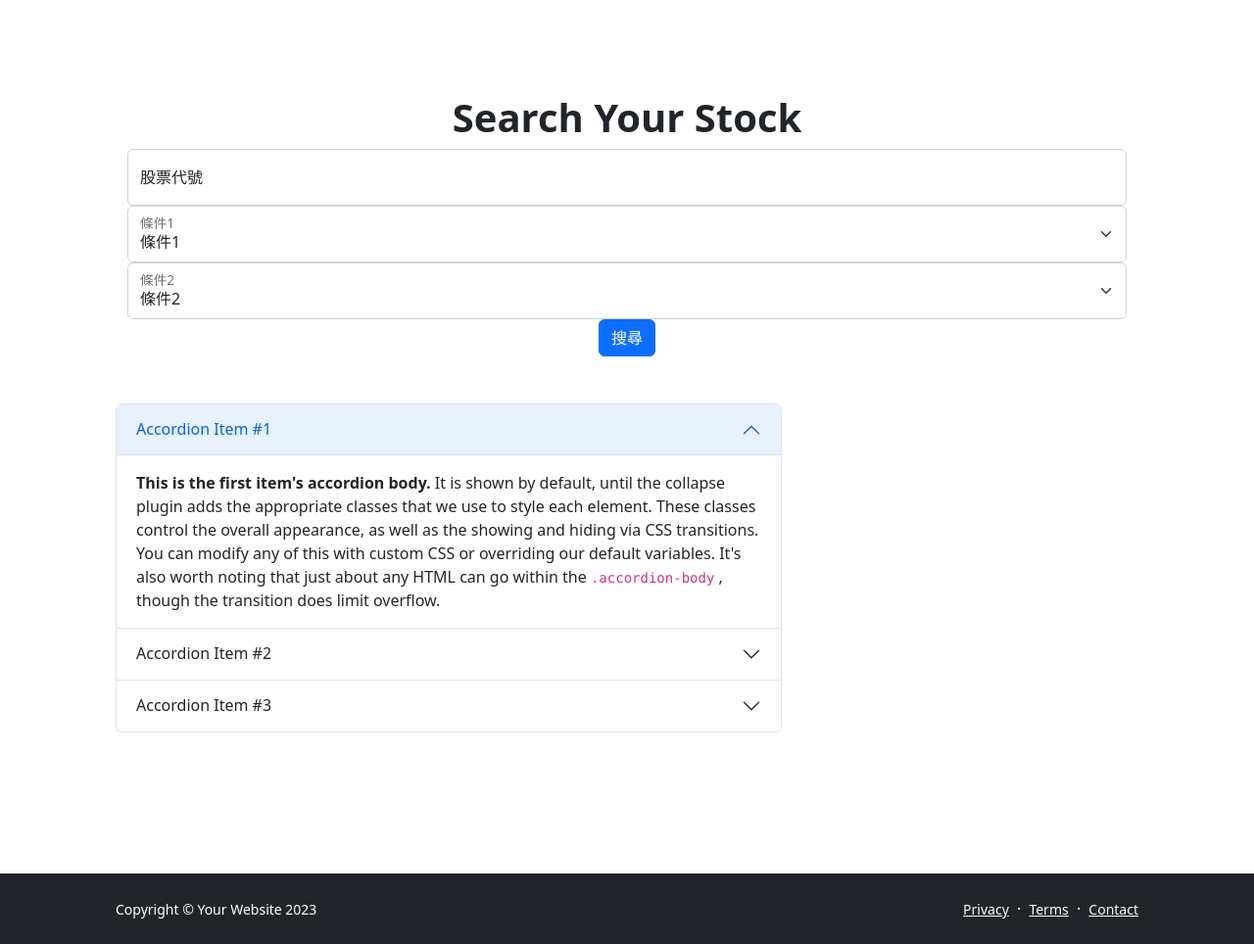
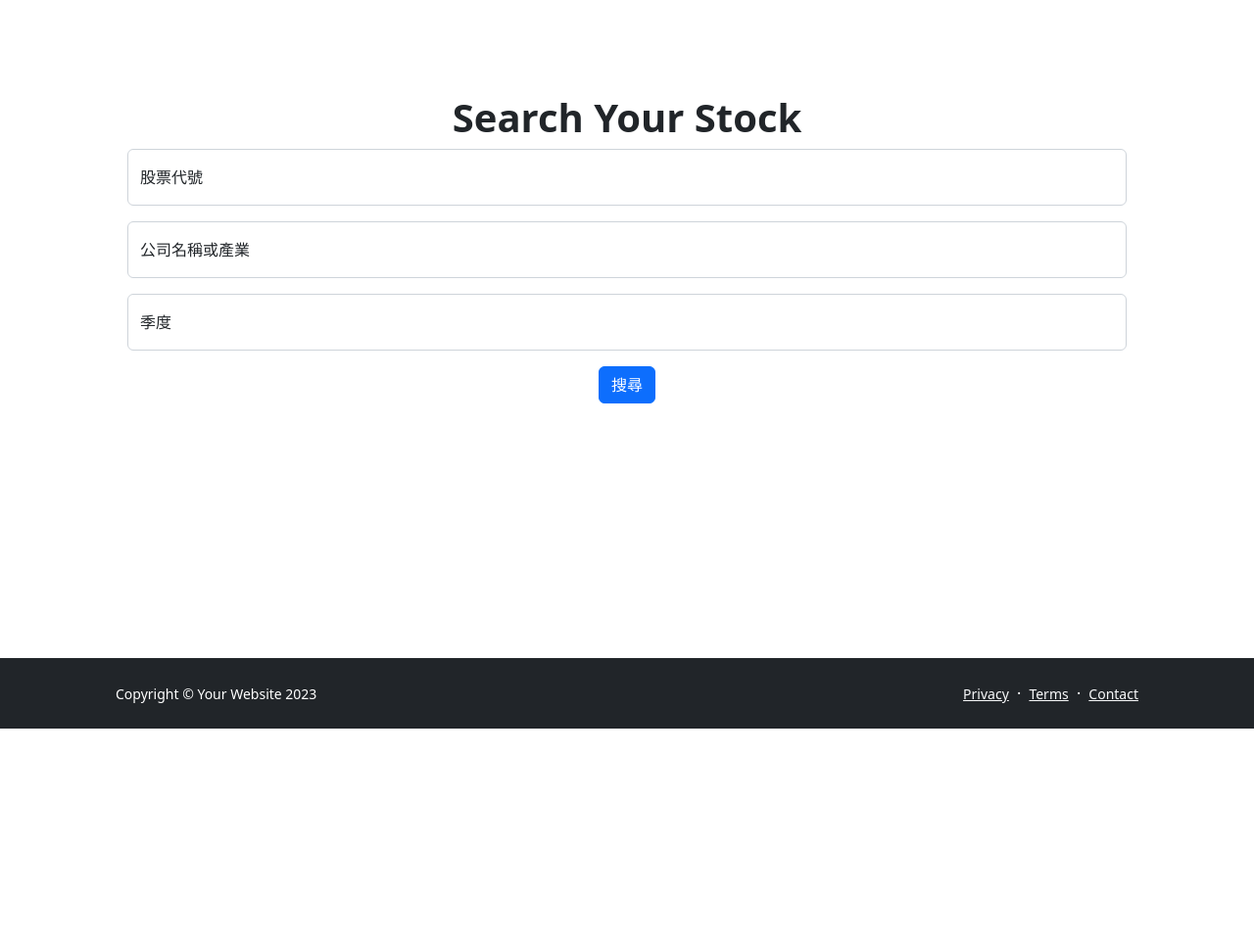
Before and after one commit to MinYouHo/DB_Team12, a PHP site: page /search.php in a window 1280 px wide. Shown: the part 56-1020 px from the top of the page at 98% size. After the commit the page ends 800 px from the top, so only its background shows below. Run offline with PHP 8.4, Linux system fonts and the light colour scheme.

Commit message:
搜尋條件 基本

```diff
--- a/startbootstrap-modern-business-gh-pages/search.php
+++ b/startbootstrap-modern-business-gh-pages/search.php
@@ -17,85 +17,83 @@
     <main class="flex-shrink-0">
         <!-- Navigation-->
         <?php require 'navigation.php'; ?>
+        <?php require 'config.php'; ?>
+
         <!-- Page Content-->
         <section class="py-5">
             <div class="container px-5 my-5">
                 <div class="text-center mb-5">
-                        <h1 class="fw-bolder">Search Your Stock
-                        </h1>
+                    <h1 class="fw-bolder">Search Your Stock</h1>
                     <div class="container">
-                            <form class="stock-search-form">
-                                <thead>
-                                    <div class="form-floating">
-                                        <input type="text" class="form-control" id="stockCode" placeholder="股票代號">
+                        <form id="stock-search-form" method="POST">
+                            <div class="form-floating mb-3">
+                                <input type="text" class="form-control" id="stockCode" name="stockCode" placeholder="股票代號">
                                 <label for="stockCode">股票代號</label>
                             </div>
-                                    <div class="form-floating">
-                                        <select class="form-select" id="condition1">
-                                            <option selected>條件1</option>
-                                            <option value="1">選項1</option>
-                                            <option value="2">選項2</option>
-                                            <option value="3">選項3</option>
-                                        </select>
-                                        <label for="condition1">條件1</label>
+                            <div class="form-floating mb-3">
+                                <input type="text" class="form-control" id="companyName" name="companyName" placeholder="公司名稱或產業">
+                                <label for="companyName">公司名稱或產業</label>
                             </div>
-                                    <div class="form-floating">
-                                        <select class="form-select" id="condition2">
-                                            <option selected>條件2</option>
-                                            <option value="1">選項1</option>
-                                            <option value="2">選項2</option>
-                                            <option value="3">選項3</option>
-                                        </select>
-                                        <label for="condition2">條件2</label>
+                            <div class="form-floating mb-3">
+                                <input type="text" class="form-control" id="quarter" name="quarter" placeholder="季度">
+                                <label for="quarter">季度</label>
                             </div>
                             <button type="submit" class="btn btn-primary">搜尋</button>
-                                </thead>
                         </form>
-                        </div>
-                    </div>
-                    <div class="row gx-5">
-                        <div class="col-xl-8">
-                            <!-- FAQ Accordion 1-->
-                            <div class="accordion mb-5" id="accordionExample">
-                                <div class="accordion-item">
-                                    <h3 class="accordion-header" id="headingOne"><button class="accordion-button" type="button" data-bs-toggle="collapse" data-bs-target="#collapseOne" aria-expanded="true" aria-controls="collapseOne">Accordion Item #1</button></h3>
-                                    <div class="accordion-collapse collapse show" id="collapseOne" aria-labelledby="headingOne" data-bs-parent="#accordionExample">
-                                        <div class="accordion-body">
-                                            <strong>This is the first item's accordion body.</strong>
-                                            It is shown by default, until the collapse plugin adds the appropriate classes that we use to style each element. These classes control the overall appearance, as well as the showing and hiding via CSS transitions. You can modify any of this with custom CSS or overriding our default variables. It's also worth noting that just about any HTML can go within the
-                                            <code>.accordion-body</code>
-                                            , though the transition does limit overflow.
-                                        </div>
-                                    </div>
-                                </div>
-                                <div class="accordion-item">
-                                    <h3 class="accordion-header" id="headingTwo"><button class="accordion-button collapsed" type="button" data-bs-toggle="collapse" data-bs-target="#collapseTwo" aria-expanded="false" aria-controls="collapseTwo">Accordion Item #2</button></h3>
-                                    <div class="accordion-collapse collapse" id="collapseTwo" aria-labelledby="headingTwo" data-bs-parent="#accordionExample">
-                                        <div class="accordion-body">
-                                            <strong>This is the second item's accordion body.</strong>
-                                            It is hidden by default, until the collapse plugin adds the appropriate classes that we use to style each element. These classes control the overall appearance, as well as the showing and hiding via CSS transitions. You can modify any of this with custom CSS or overriding our default variables. It's also worth noting that just about any HTML can go within the
-                                            <code>.accordion-body</code>
-                                            , though the transition does limit overflow.
-                                        </div>
-                                    </div>
-                                </div>
-                                <div class="accordion-item">
-                                    <h3 class="accordion-header" id="headingThree"><button class="accordion-button collapsed" type="button" data-bs-toggle="collapse" data-bs-target="#collapseThree" aria-expanded="false" aria-controls="collapseThree">Accordion Item #3</button></h3>
-                                    <div class="accordion-collapse collapse" id="collapseThree" aria-labelledby="headingThree" data-bs-parent="#accordionExample">
-                                        <div class="accordion-body">
-                                            <strong>This is the third item's accordion body.</strong>
-                                            It is hidden by default, until the collapse plugin adds the appropriate classes that we use to style each element. These classes control the overall appearance, as well as the showing and hiding via CSS transitions. You can modify any of this with custom CSS or overriding our default variables. It's also worth noting that just about any HTML can go within the
-                                            <code>.accordion-body</code>
-                                            , though the transition does limit overflow.
-                                        </div>
-                                    </div>
-                                </div>
-                            </div>
                     </div>
                 </div>
             </div>
         </section>
+
+        <div class="container px-5 my-5">
+            <div id="result">
+                <?php
+                if ($_SERVER["REQUEST_METHOD"] == "POST") {
+                    $stockCode = $_POST['stockCode'];
+                    $companyName = $_POST['companyName'];
+                    $quarter = $_POST['quarter'];
+
+                    $query = '';
+
+                    if ($stockCode && $quarter) {
+                        $query = "SELECT Quarter.CompanyID, Quarter.Quarter, Quarter.MarketValue, Quarter.Dividend, Quarter.EPS, Quarter.BVPS, Quarter.Sale FROM Quarter WHERE Quarter.CompanyID = '$stockCode' AND Quarter.Quarter = '$quarter'";
+                    } elseif ($stockCode) {
+                        $query = "SELECT Quarter.CompanyID, Quarter.Quarter, Quarter.MarketValue, Quarter.Dividend, Quarter.EPS, Quarter.BVPS, Quarter.Sale FROM Quarter WHERE Quarter.CompanyID = '$stockCode'";
+                    } elseif ($companyName) {
+                        $query = "SELECT Company.CompanyID, Company.CompanyName, Company.Industry, Quarter.Quarter, Quarter.MarketValue, Quarter.Dividend, Quarter.EPS, Quarter.BVPS, Quarter.Sale FROM Company LEFT JOIN Quarter ON Company.CompanyID = Quarter.CompanyID WHERE Company.CompanyName = '$companyName' OR Company.Industry = '$companyName'";
+                    } else {
+                        echo '<p>請輸入搜尋條件</p>';
+                        return;
+                    }
+
+                    $result = $conn->query($query);
+
+                    if ($result->num_rows > 0) {
+                        echo '<table class="table table-striped">';
+                        echo '<thead><tr>';
+                        $fields = $result->fetch_fields();
+                        foreach ($fields as $field) {
+                            echo '<th>' . $field->name . '</th>';
+                        }
+                        echo '</tr></thead>';
+                        echo '<tbody>';
+                        while ($row = $result->fetch_assoc()) {
+                            echo '<tr>';
+                            foreach ($row as $value) {
+                                echo '<td>' . $value . '</td>';
+                            }
+                            echo '</tr>';
+                        }
+                        echo '</tbody></table>';
+                    } else {
+                        echo '<p>沒有找到符合的資料</p>';
+                    }
+                }
+                ?>
+            </div>
+        </div>
     </main>
+
     <!-- Footer-->
     <footer class="bg-dark py-4 mt-auto">
         <div class="container px-5">
```
Also changed, not shown: startbootstrap-modern-business-gh-pages/dosearch.php (added, +30 -0 lines), startbootstrap-modern-business-gh-pages/index.php (+0 -7 lines). Lines whose indentation alone changed are shown as unchanged.
